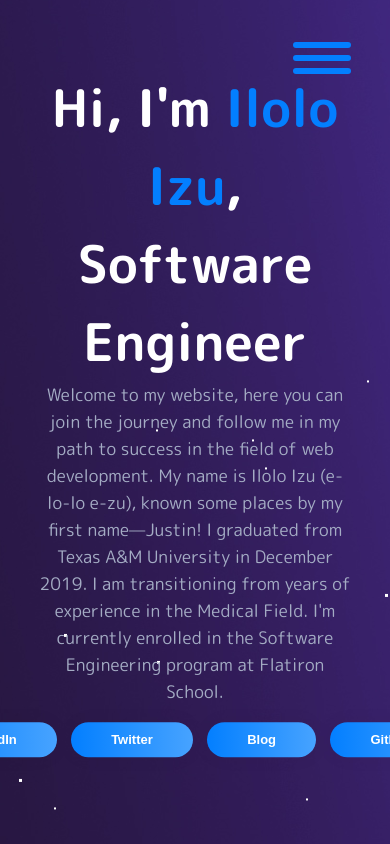
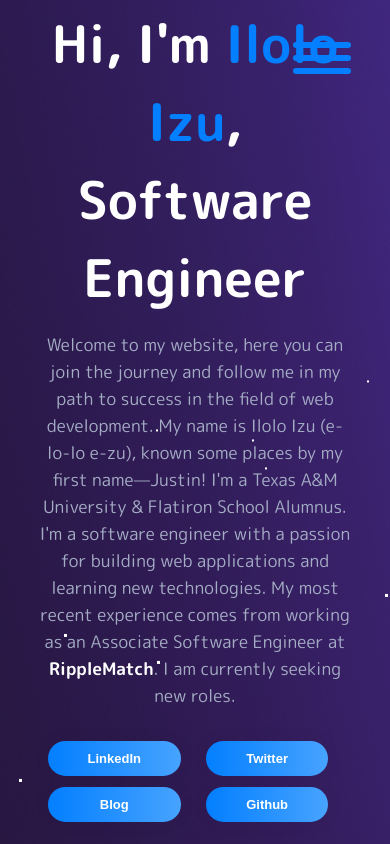
Before and after one commit to iloloizu/portfolio, a React (Create React App) app in the folder portfolio-app/: page / in a window 390 px wide. Built offline with nearby package versions, Linux system fonts and the light colour scheme.

Commit message:
added mobile-friendly buttons to the homepage

```diff
--- a/portfolio-app/src/Pages/HomePage.js
+++ b/portfolio-app/src/Pages/HomePage.js
@@ -1,9 +1,5 @@
 import React from 'react'
-import '../styles/typ.css'
-// import { FontAwesomeIcon } from '@fortawesome/react-fontawesome';
-// import { faCoffee } from '@fortawesome/pro-solid-svg-icons';
-
-// import { Link } from 'react-router-dom'
+import '../styles/typ.scss'
 
 export default function HomePage() {
   return (
@@ -14,15 +10,16 @@ export default function HomePage() {
           </h1>
           <p className='h-sub-text'>
           Welcome to my website, here you can join the journey and follow me in my path to success in the field of
-            web development. My name is Ilolo Izu (e-lo-lo e-zu), known some places by my first name—Justin! I graduated from Texas A&M University in December 2019.
-            I am transitioning from years of experience in the Medical Field. I'm currently enrolled in the Software Engineering program at Flatiron School.
+            web development. My name is Ilolo Izu (e-lo-lo e-zu), known some places by my first name—Justin! I'm a Texas A&M University & Flatiron School Alumnus.
+            I'm a software engineer with a passion for building web applications and learning new technologies. My most recent experience comes from working as an Associate Software Engineer at
+            <a href='https://www.linkedin.com/feed/update/urn:li:activity:6937548719974219776/'> RippleMatch</a>.
+             I am currently seeking new roles.
           </p>
           <div className='icons'>
             <a href='https://www.linkedin.com/in/ilolo-izu/' className='icon'>LinkedIn</a>
             <a href='https://twitter.com/iloloizu' className='icon'>Twitter</a>
             <a href='https://ilolo.medium.com/' className='icon'>Blog</a>
             <a href='https://github.com/iloloizu' className='icon'>Github</a>
-
           </div>
         </div>
     </div>
--- a/portfolio-app/src/styles/App.css
+++ b/portfolio-app/src/styles/App.css
@@ -1,6 +1,6 @@
 @import url("https://fonts.googleapis.com/css2?family=M+PLUS+Rounded+1c:wght@100;300;400;500;700&display=swap");
 @import "./navbar.scss";
-@import "./typ.css";
+@import "./typ.scss";
 @import "./title.css";
 @import "./app_layout.scss";
 @import "./_about.scss";
@@ -17,6 +17,7 @@
   padding: 0;
   margin: 0;
   box-sizing: border-box;
+  transition: 0.3s;
 }
 
 html {
--- a/portfolio-app/src/styles/navbar.scss
+++ b/portfolio-app/src/styles/navbar.scss
@@ -77,7 +77,6 @@
   padding: 4px;
   color: white;
   margin-top: 5px;
-  margin-right: 20px;
   font-size: 30px;
   font-weight: bold;
   border: none;
--- a/portfolio-app/src/styles/typ.css
+++ b/portfolio-app/src/styles/typ.scss
@@ -12,6 +12,7 @@
   color: white;
   text-align: center;
   font-size: 3.6rem;
+  margin-bottom: 1rem;
 }
 
 .hero-text span {
@@ -20,6 +21,7 @@
 
 .h-sub-text {
   text-align: center;
+  margin-bottom: 1rem;
 }
 
 .icons {
@@ -27,7 +29,14 @@
   align-items: center;
   justify-content: center;
   padding: 1.2rem;
-}
+  @media screen and (max-width: 1000px) {
+    display: grid;
+    grid-template-columns: 1fr 1fr;
+    gap: 0.75rem;
+    text-align: center;
+  }
+  }
+
 
 .icon {
   margin-right: 1rem;
@@ -41,7 +50,6 @@
   padding-bottom: 10px;
   padding-top: 10px;
   font-family: "Ubuntu", sans-serif;
-  /* padding: 10px; */
   font-size: 13px;
   box-shadow: 0 0 20px 1px rgba(0, 0, 0, 0.04);
   transition: 0.3s;
```
